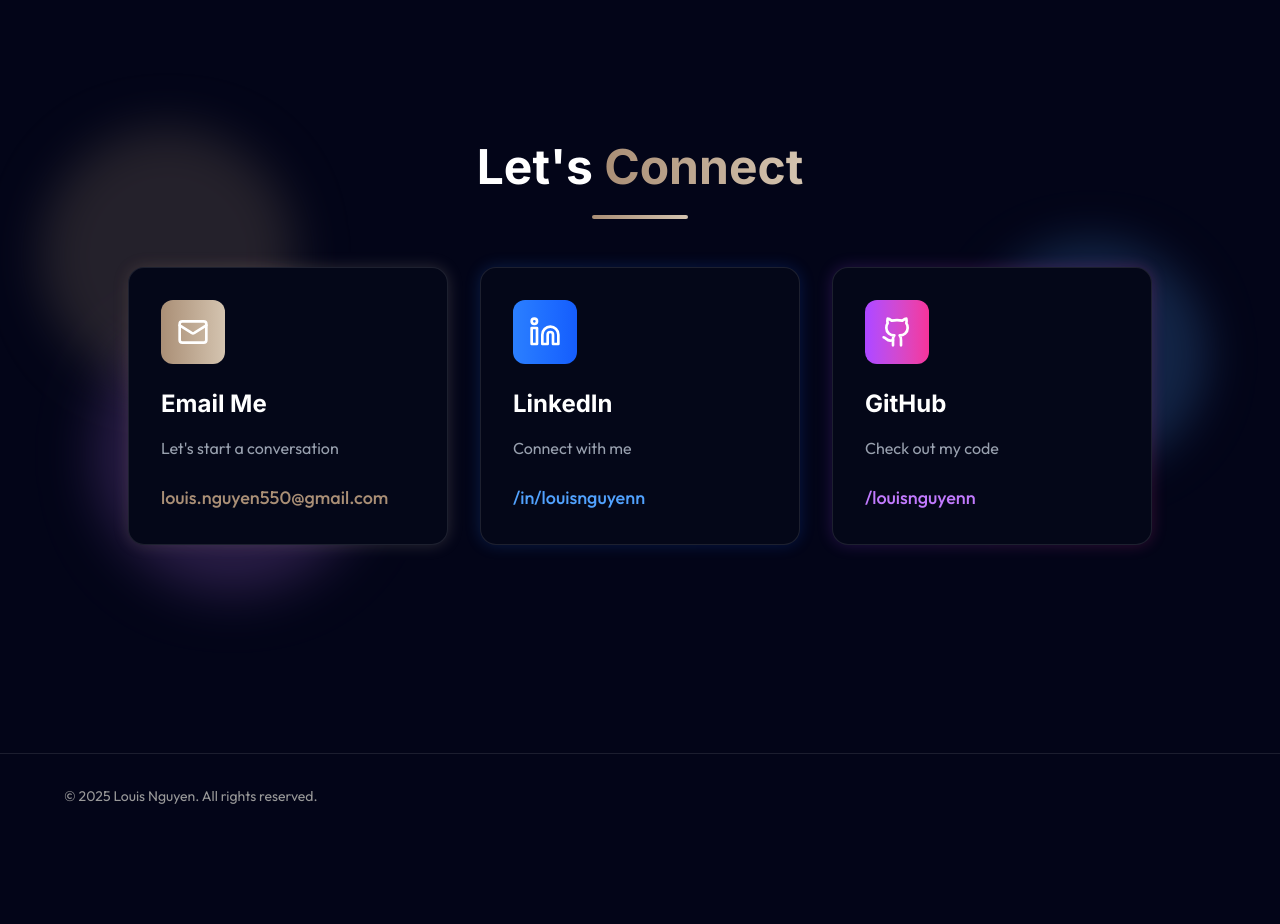
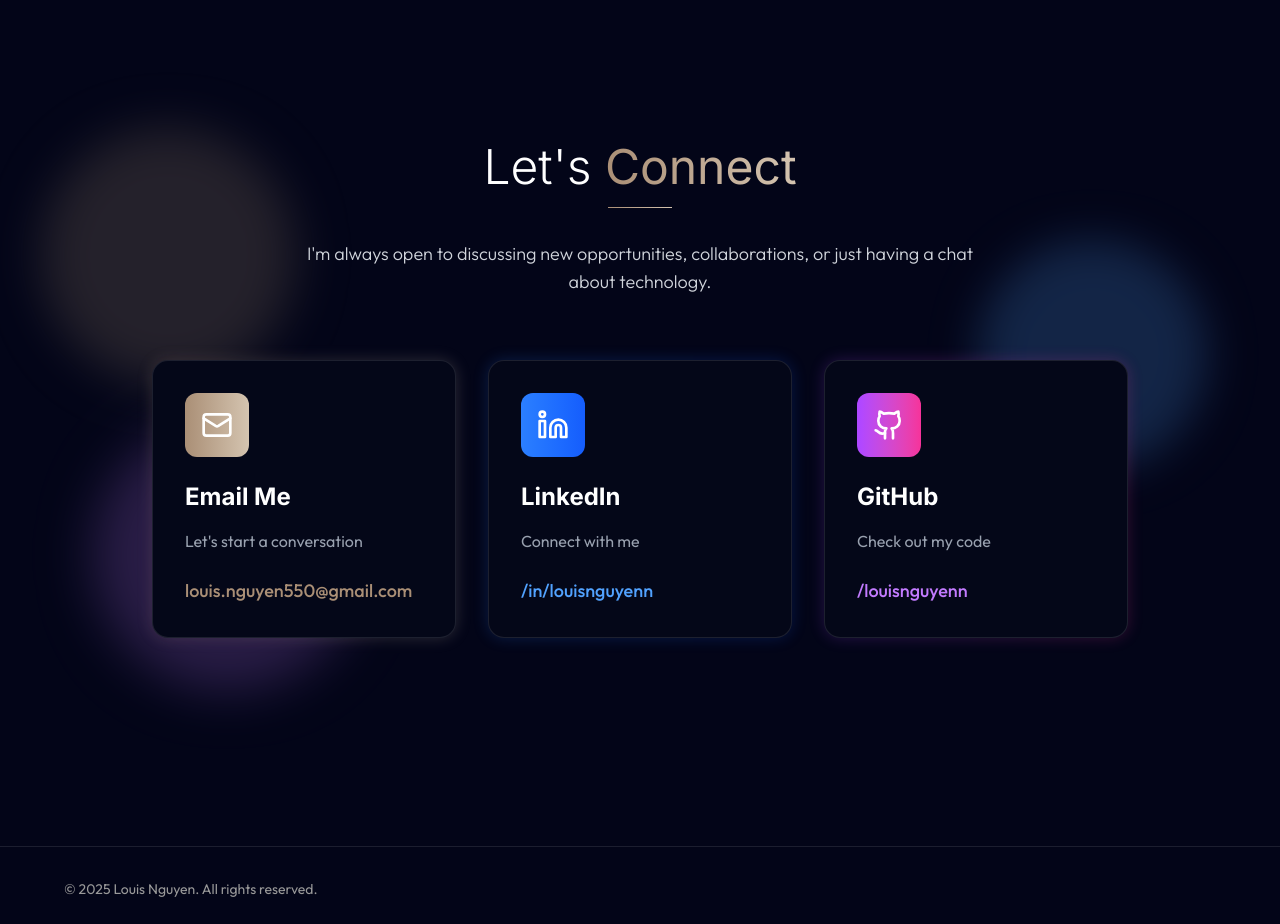
Before and after one commit to louisnguyenn/Louis-Personal-Portfolio, a React (Vite) app: page / in a window 1280 px wide. Shown: the part 4440-5364 px from the top of the page. Before the commit the page ends 5278 px from the top, so only its background shows below. Built offline with nearby package versions, Linux system fonts and the light colour scheme.

Commit message:
adjusted h1 font to match theme

```diff
--- a/src/components/sections/Contact.jsx
+++ b/src/components/sections/Contact.jsx
@@ -15,15 +15,21 @@ export const Contact = () => {
       <div className="absolute top-40 right-10 w-64 h-64 bg-blue-400 rounded-full mix-blend-multiply filter blur-xl opacity-20 animate-blob animation-delay-2000"></div>
       <div className="absolute bottom-20 left-20 w-64 h-64 bg-purple-400 rounded-full mix-blend-multiply filter blur-xl opacity-20 animate-blob animation-delay-4000"></div>
 
-      <div className="mx-auto max-w-5xl relative z-10">
-        <ScrollReveal direction="up" distance={50} duration={0.8}>
-          <h2 className="sm:text-3xl md:text-5xl font-bold mb-6 text-white text-center">
-            Let's{" "}
-            <span className="text-transparent bg-clip-text bg-gradient-to-r from-[#AA8F76] to-[#D4C4B0]">
-              Connect
-            </span>
-          </h2>
-          <div className="w-24 h-1 bg-gradient-to-r from-[#AA8F76] to-[#D4C4B0] mx-auto rounded-full mb-8 md:mb-12"></div>
+      <div className="max-w-5xl mx-auto px-6 w-full">
+        <ScrollReveal>
+          <div className="text-center mb-16">
+            <h2 className="text-4xl md:text-5xl font-light mb-4 text-white">
+              Let's{" "}
+              <span className="text-transparent bg-clip-text bg-gradient-to-r from-[#AA8F76] to-[#D4C4B0] font-normal">
+                Connect
+              </span>
+            </h2>
+            <div className="w-16 h-px bg-gradient-to-r from-[#AA8F76] to-[#D4C4B0] mx-auto mb-8" />
+            <p className="text-gray-300 text-lg font-light max-w-2xl mx-auto">
+              I'm always open to discussing new opportunities, collaborations,
+              or just having a chat about technology.
+            </p>
+          </div>
         </ScrollReveal>
 
         <div className="grid grid-cols-1 md:grid-cols-3 gap-8 mb-16">
```
